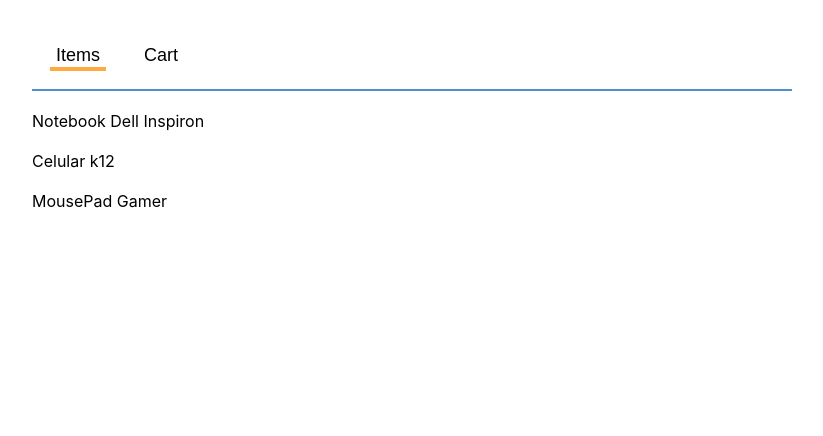
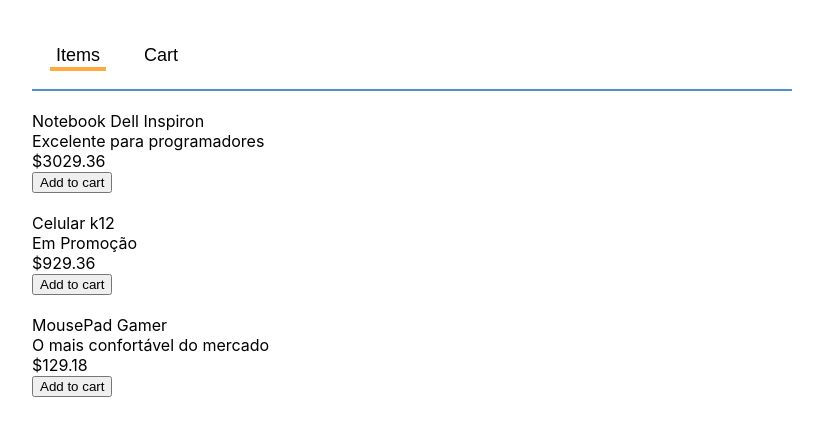
Before and after one commit to Schhiavo/Mini-E-commerce-React, a React (Create React App) app: page / in a window 1280 px wide. Shown: the top 436 px of the page, without its empty margins (228-1051 px from the left). Built offline with nearby package versions, Linux system fonts and the light colour scheme.

Commit message:
manipulando funções que serão utilizadas para adicionar os itens no carrinho

```diff
--- a/src/App.js
+++ b/src/App.js
@@ -6,23 +6,30 @@
 
 const App = () => {
   const [activeTab, setActiveTab] = useState('items'); // faz a navegação começar na lista "items"
-return (
+
+  const [cart, setCart] = useState([]); //nova variavel de estado e uma função de atualização de estado
+
+  const addToCart = (item) => {
+    setCart(prevCart => [...prevCart, item])
+  } // função responsável por chamar a função de atualização de estado do carrinho
+
+  return (
   <div className="App">
   <Nav
   activeTab = {activeTab}
   onTabChange = {setActiveTab}
   />
    <main className = "App-content">
-    <Content tab={activeTab} />
+    <Content tab={activeTab} onAddToCart={addToCart} />
    </main>
   </div>
 )
 } // criado função de seta
 
-const Content = ({tab}) => {
+const Content = ({tab, onAddToCart}) => {
   switch(tab){ //caso os valores de tab forem alternando, haverá as trocas determinadas nesse switch
     case 'items':
-      return <ItemPage items={items}/>;
+      return <ItemPage items={items} onAddToCart={onAddToCart}/>;
       case 'cart':
         return <span>the cart</span>;
         default:
--- a/src/Item.js
+++ b/src/Item.js
@@ -3,7 +3,7 @@
 import './Item.css';
 
 const Item = ({item, onAddToCart}) => {
-
+return (
    <div className="Item">
     <div className="Item-left">
      <div className="Item-image"></div>
@@ -25,7 +25,7 @@
      </div>
     </div>
    </div>
-
+)
 } // função que recebe um item e um método como parâmetro, separa os objetos do item em divs e adiciona um botão que será acionado ao click e chamará o método onAddToCart
 
 Item.propTypes = {
--- a/src/ItemPage.js
+++ b/src/ItemPage.js
@@ -3,13 +3,14 @@
 import PropTypes from 'prop-types'; //importando a biblioteca proptype que vai servir de auxilio nesse projeto. Para instalar a mesma, acesse o terminal e use o seguinte comando: "npm install proptypes"
 
 import './ItemPage.css';
+import Item from './Item'
 
-function ItemPage({items}){
+function ItemPage({items, onAddToCart}){
     return(
         <ul className="ItemPage-items">
             {items.map(item =>
                 <li key={item.id} className="ItemPage-item">
-                    {item.name}
+                 <Item item ={item} onAddToCart={()=>onAddToCart(item)}/>
                 </li>
                 )}
         </ul>
```
Also changed, not shown: src/Item.css (added).
